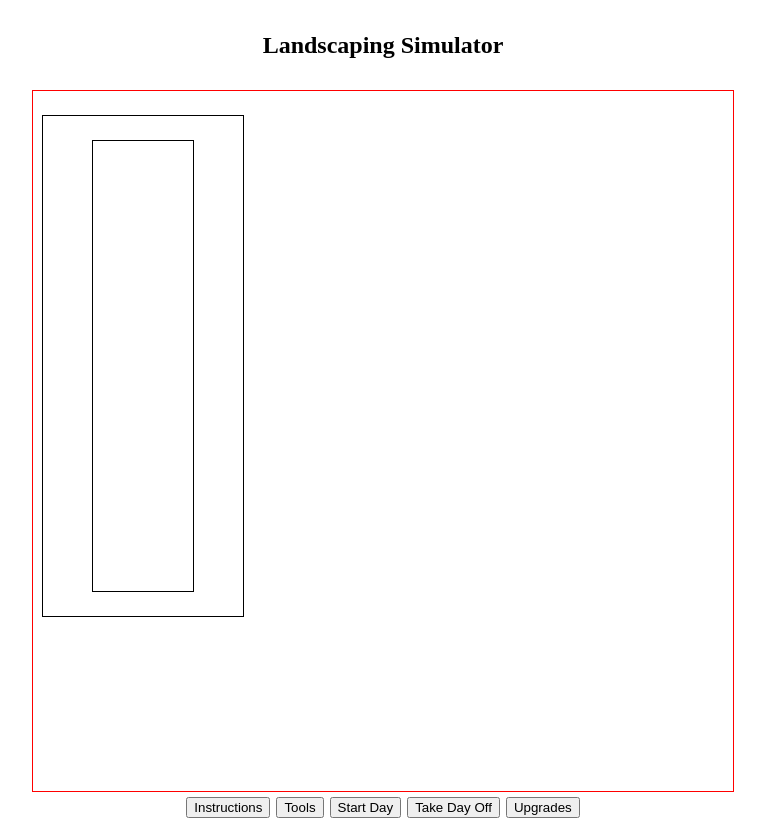
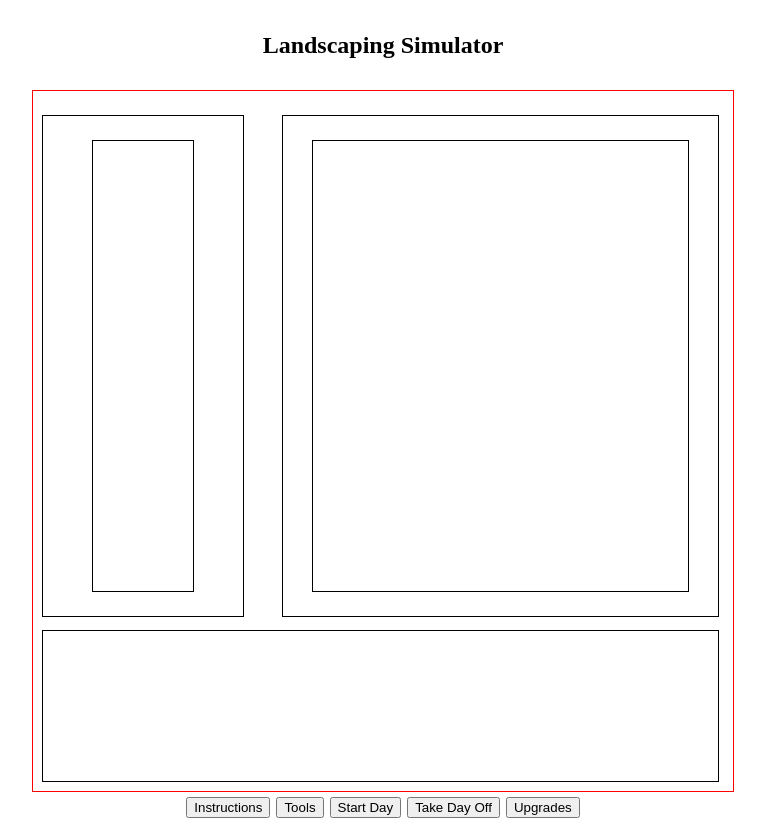
Before and after one commit to returnitems/browser-game-lab, a website: page index.html in a window 1280 px wide. Shown: the whole page, without its empty margins (257-1022 px from the left). Drawn offline with Linux system fonts and the light colour scheme.

Commit message:
created all game boxes

```diff
--- a/style.css
+++ b/style.css
@@ -27,6 +27,33 @@
     margin-left: 50px;
     margin-top: 25px;
 }
+
+.upgrades {
+    width: 435px;
+    height: 500px;
+    outline: 1px solid black;
+    position: absolute;
+    margin-top: 25px;
+    margin-left: 250px
+}
+
+.upgradeChoice {
+    width: 375px;
+    height: 450px;
+    outline: 1px solid black;
+    margin-top: 25px;
+    margin-left: 30px;
+}
+
+.gameText {
+    height: 150px;
+    width: 675px;
+    outline: 1px solid black;
+    position: absolute;
+    margin-top: 540px;
+    margin-left: 10px;
+}
+
 .startButton {
     width: 200px;
     height: 200px;
```
